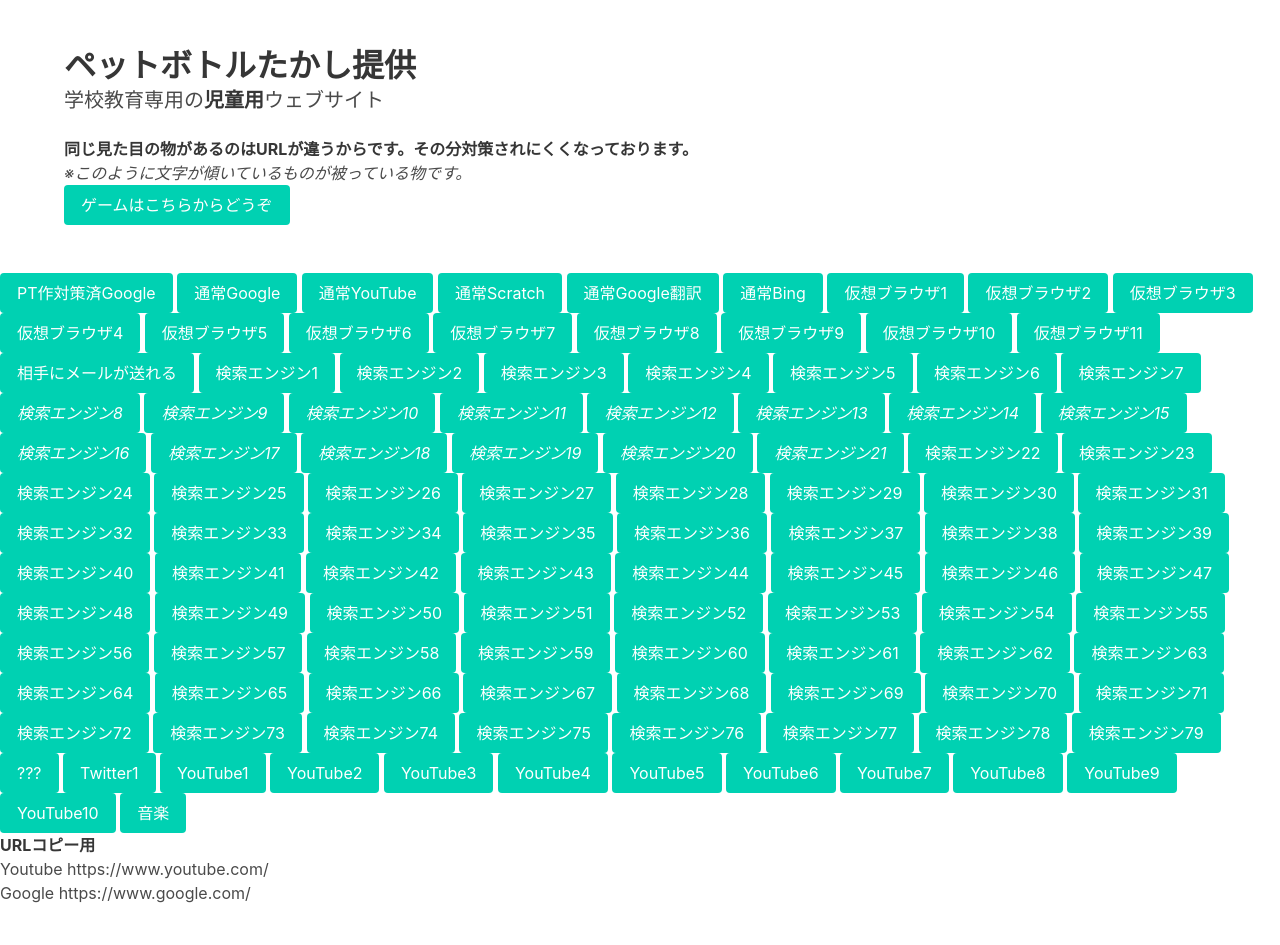
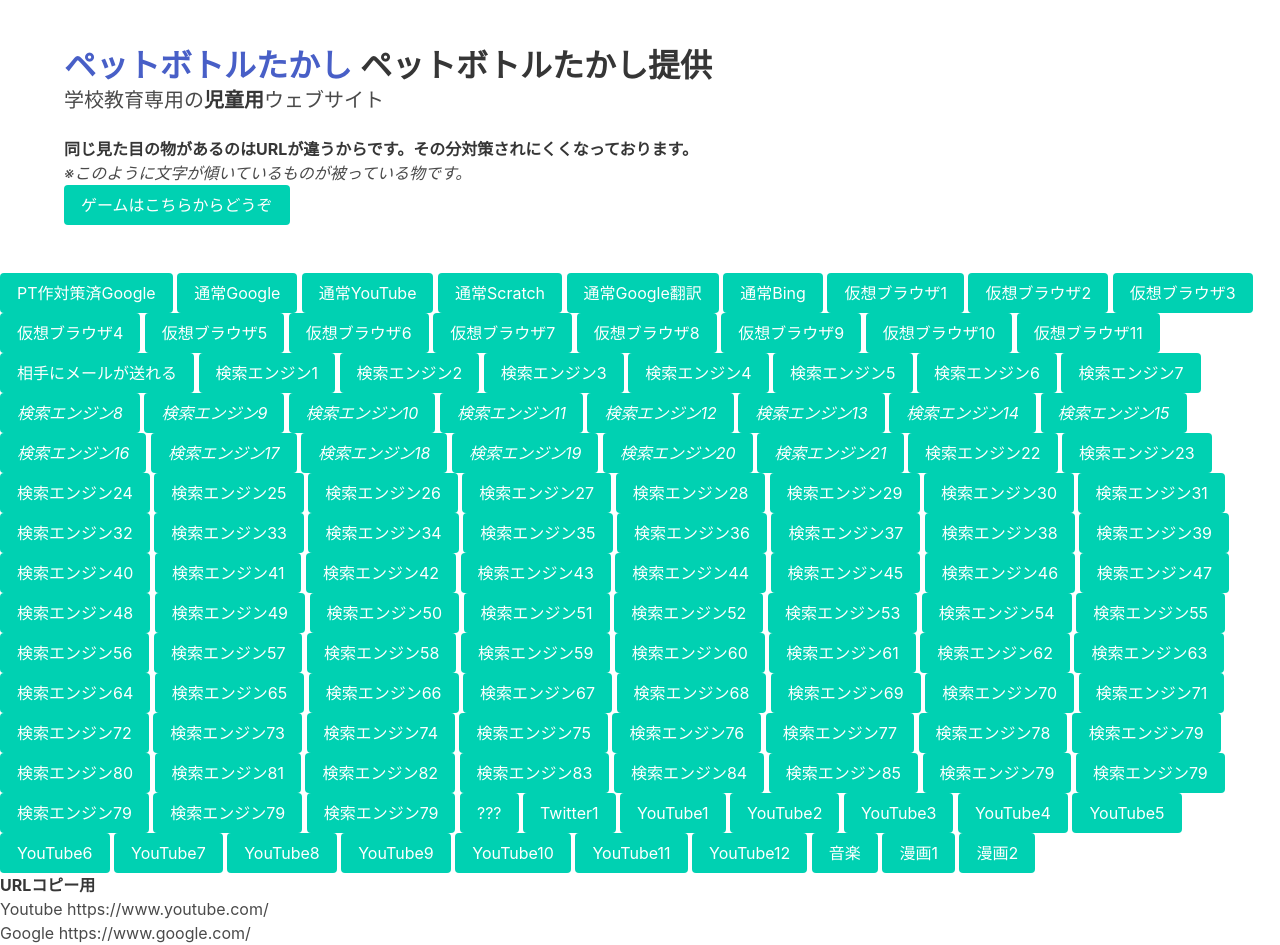
Before and after one commit to alphaU03B1/g, a plain HTML site: page index.html in a window 1280 px wide. Before the commit the page ends 905 px from the top, so only its background shows below. Drawn offline with nearby package versions, Linux system fonts and the light colour scheme.

Commit message:
Update index.html

```diff
--- a/index.html
+++ b/index.html
@@ -13,7 +13,7 @@
   <section class="section">
     <div class="container">
       <h1 class="title">
-        ペットボトルたかし提供
+       <a href="https://scratch.mit.edu/users/PETbottle_takashi/">ペットボトルたかし</a> ペットボトルたかし提供
       </h1>
       <p class="subtitle">
         学校教育専用の<strong>児童用</strong>ウェブサイト
@@ -120,6 +120,18 @@
 <a class="button is-primary" href="https://www.croxyproxy.rocks/_ja/">検索エンジン77</a>
 <a class="button is-primary" href="https://www.blockaway.net/_ja/">検索エンジン78</a>
 <a class="button is-primary" href="https://kcps.pw/10.html">検索エンジン79</a>
+<a class="button is-primary" href="https://habatakutori.pages.dev">検索エンジン80</a>
+<a class="button is-primary" href="https://165.227.162.191/_ja/?__cpLangSet=1">検索エンジン81</a>
+<a class="button is-primary" href="https://lineofreasoning.info/#apps">検索エンジン82</a>
+<a class="button is-primary" href="https://7no1my.sse.codesandbox.io/?q">検索エンジン83</a>
+<a class="button is-primary" href="https://lgr.glitch.me">検索エンジン84</a>
+<a class="button is-primary" href="https://kcps.pw/1.html?src=U2FsdGVkX19T7hWxhm1e3IURK3LuRRhN9okADP0eLfHZ2hlxgdnWbTxBaOHqjhFM3GxpjtHobLOBLMJf6w9q7Q%3D%3D">検索エンジン85</a>
+<a class="button is-primary" href="https://kcps.pw/10.html">検索エンジン79</a>
+<a class="button is-primary" href="https://kcps.pw/10.html">検索エンジン79</a>
+<a class="button is-primary" href="https://kcps.pw/10.html">検索エンジン79</a>
+<a class="button is-primary" href="https://kcps.pw/10.html">検索エンジン79</a>
+<a class="button is-primary" href="https://kcps.pw/10.html">検索エンジン79</a>
+
 <a class="button is-primary" href="https://archive.org/web">???</a>
 
 
@@ -134,8 +146,12 @@
 <a class="button is-primary" href="https://0qnq3.sse.codesandbox.io/">YouTube7</a>
 <a class="button is-primary" href="https://piped.sp-codes.de">YouTube8</a>
 <a class="button is-primary" href="https://lite-tube-alpha.netlify.app/">YouTube9</a>
-<a class="button is-primary" href="https://helloapp.site/proxy/index.php?_proxgfn=aHR0cHM6Ly9yb2Mub3ZoY2RuLnVzL3NlYXJjaA%253D%253D&search_query=YouTube&providers=ia%2Cng%2Cngg%2Cp8%2Csc%2Cyt">YouTube10</a>
+<a class="button is-primary" href="https://dndnha.ws/song/%E5%A4%A7%E7%8B%82%E4%B9%B1%E5%A4%A9%E7%A9%BA%E3%81%99%E3%82%8A%E6%8A%9C%E3%81%91.html">YouTube10</a>
+<a class="button is-primary" href="https://helloapp.site/proxy/index.php?_proxgfn=aHR0cHM6Ly9yb2Mub3ZoY2RuLnVzL3NlYXJjaA%253D%253D&search_query=YouTube&providers=ia%2Cng%2Cngg%2Cp8%2Csc%2Cyt">YouTube11</a>
+<a class="button is-primary" href="https://piped.sp-codes.de">YouTube12</a>
 <a class="button is-primary" href="https://y2hub.cc/jahV9P/">音楽</a>
+<a class="button is-primary" href="https://dbook.docomo.ne.jp/search/top/">漫画1</a>
+<a class="button is-primary" href="https://syosetu.me">漫画2</a>
 
 <p><strong>URLコピー用</strong></p>
 <p>Youtube https://www.youtube.com/</p>
```
